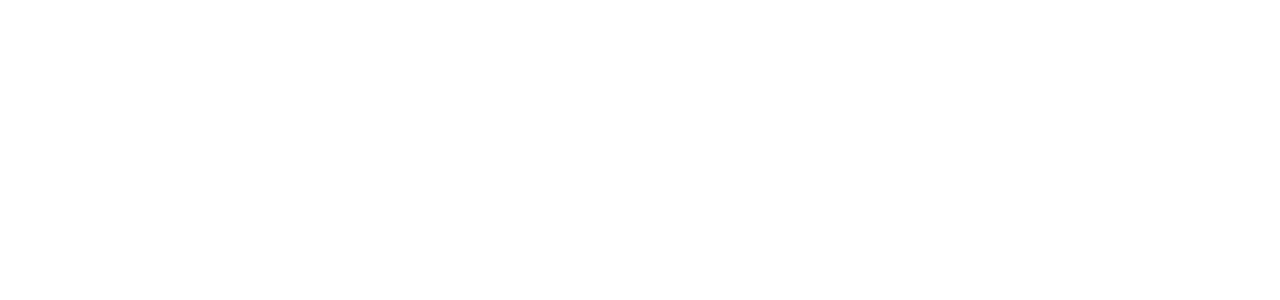
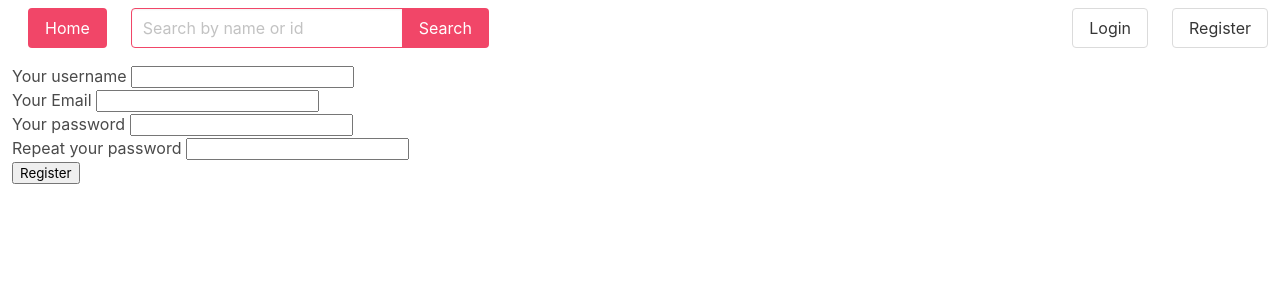
Before and after one commit to JoHoppe/pokedex, a Django app: page /users/register in a window 1280 px wide. Before the commit the part shown is empty. Shown: the top 300 px of the page. Run offline with Django 4.2, Linux system fonts and the light colour scheme.

Commit message:
login and reg works, and integrated into the navbar

```diff
--- a/pokedexapp/templates/pokedexapp/base.html
+++ b/pokedexapp/templates/pokedexapp/base.html
@@ -9,7 +9,6 @@
     <link href="{% static 'css/my_styles.css' %}" rel="stylesheet">
 </head>
 <body class="has-navbar-fixed-top">
-</body>
     <nav class="navbar is-fixed-top">
         <div class="navbar-item is-danger">
             <a href="{% url 'pokedexapp:index'%}">
@@ -29,6 +28,18 @@
             </form>
         </div>
         <div class="navbar-end">
+            {% if user.is_authenticated %}
+            <div class="navbar-item has-dropdown is-hoverable">
+                <a class="navbar-link">
+                    {{ user.username }}
+                </a>
+                <div class="navbar-dropdown">
+                    <a href="{% url 'users:my_profile' %}" class="navbar-item">My Profile</a>
+                    <hr class="navbar-divider">
+                    <a href="{% url 'users:logout' %}" class="navbar-item">Logout</a>
+                </div>
+            </div>
+            {% else %}
             <div class="navbar-item">
                 <div class="control">
                     <a href="{% url 'users:login' %}">
@@ -41,7 +52,9 @@
                     <button class="button is-grey" type="get">Register</button>
                 </a>
             </div>
+            {% endif %}
         </div>
     </nav>
-{%block content %}{% endblock content%}
+    {% block content %}{% endblock content %}
+</body>
 </html>
--- a/users/forms/log_reg_form.py
+++ b/users/forms/log_reg_form.py
@@ -1,5 +1,6 @@
 from django import forms
 from django.contrib.auth import authenticate
+from django.contrib.auth.password_validation import validate_password
 
 
 class RegisterForm(forms.Form):
@@ -25,18 +26,21 @@
         return cleaned_deta
 
 
-from django import forms
-from django.contrib.auth.password_validation import validate_password
-
 # a bit of a useless form, might be usefull later
 class LoginForm(forms.Form):
-    email = forms.CharField(label="email")
-    password = forms.CharField(label="password", widget=forms.PasswordInput)
+    username_or_email = forms.CharField(label="Username or Email")
+    password = forms.CharField(label="Password", widget=forms.PasswordInput)
 
     def clean(self):
         cleaned_data = super().clean()
+        username_or_email = cleaned_data.get('username_or_email')
         password = cleaned_data.get('password')
-        email = cleaned_data.get('email')
 
+        user = authenticate(request=None, username=username_or_email, password=password)  # Authenticate with username
+        if user is None:
+            user = authenticate(request=None, email=username_or_email, password=password)  # Authenticate with email
+
+        if user is None:
+            raise forms.ValidationError('Invalid credentials')
 
         return cleaned_data
--- a/users/templates/users/my_profile.html
+++ b/users/templates/users/my_profile.html
@@ -3,8 +3,12 @@
 <head>
     <meta charset="UTF-8">
     <title>Title</title>
+    {% extends "pokedexapp/base.html" %}
+
 </head>
+{% block content %}
 <body>
 
 </body>
+{% endblock content %}
 </html>
--- a/users/templates/users/register.html
+++ b/users/templates/users/register.html
@@ -2,9 +2,35 @@
 <html lang="en">
 <head>
     <meta charset="UTF-8">
-    <title>Title</title>
+    <title>Register</title>
+    {% extends "pokedexapp/base.html" %}
 </head>
-<body>
+{% block content %}
 
-</body>
+<div class="column is-4">
+
+    <form action="{% url 'users:register' %}" method="POST">
+        {% csrf_token %}
+        <div>
+            Your username
+            {{form.username}}
+        </div>
+        <div>
+            Your Email
+            {{ form.email }}
+        </div>
+        <div>
+            Your password
+            {{ form.password }}
+        </div>
+        <div>
+            Repeat your password
+            {{form.repeat_password}}
+        </div>
+
+        <button type="submit">Register</button>
+    </form>
+</div>
+{% endblock content %}
 </html>
+</html>
--- a/users/urls.py
+++ b/users/urls.py
@@ -1,12 +1,14 @@
-from django.contrib.auth.views import LoginView
 from django.urls import path
 
 from users import views
 
+
 app_name = 'users'
 
 urlpatterns = [
-    path("login", views.login, name="login"),
-    path("register", views.register, name="register"),
+    path("login", views.custom_login, name="login"),
+    path("register", views.custom_register, name="register"),
+    path("my_profile", views.my_profile, name="my_profile"),
+    path("logout", views.CustomLogoutView.as_view(), name="logout"),
 
 ]
--- a/users/views.py
+++ b/users/views.py
@@ -2,7 +2,9 @@
 from django.contrib.auth.decorators import login_required
 # we use djangos built in user model, has everythin we need
 from django.contrib.auth.models import User
+from django.contrib.auth.views import LogoutView
 from django.shortcuts import render, redirect
+from django.urls import reverse_lazy
 
 from .forms.log_reg_form import LoginForm, RegisterForm
 
@@ -10,13 +12,20 @@
 # Create your views here.
 
 
-def login(request):
+def custom_login(request):
     if request.method == 'POST':
-        form = LoginForm(request=request, data=request.POST)  # Pass 'request' as keyword argument
+        form = LoginForm(data=request.POST)
         if form.is_valid():
-            email = form.cleaned_data.get('email')
+            username_or_email = form.cleaned_data.get('username_or_email')
             password = form.cleaned_data.get('password')
-            user = authenticate(request=request, email=email, password=password)  # Pass 'request' as keyword argument
+
+            # Attempt authentication with username
+            user = authenticate(request=request, username=username_or_email, password=password)
+
+            # If authentication with username fails, attempt with email
+            if user is None:
+                user = authenticate(request=request, email=username_or_email, password=password)
+
             if user is not None:
                 login(request, user)
                 return redirect('pokedexapp:index')  # Redirect to your desired page
@@ -26,7 +35,7 @@
     return render(request, 'users/login.html', {'form': form})
 
 
-def register(request):
+def custom_register(request):
     if request.method == 'POST':
         form = RegisterForm(request.POST)
         if form.is_valid():
@@ -37,7 +46,7 @@
             # Create the user
             user = User.objects.create_user(username=username, email=email, password=password)
 
-            # Redirect to a success page or login page
+            # Redirect to a success page or custom_login page
             return redirect('users:login')  # Replace with the appropriate URL
     else:
         form = RegisterForm()
@@ -45,6 +54,10 @@
     return render(request, 'users/register.html', {'form': form})
 
 
+class CustomLogoutView(LogoutView):
+    next_page = reverse_lazy('users:login')  # Redirect to the login page
+
+
 @login_required
 def my_profile(request):
-    return (request, "users/my_profile.html")
+    return render(request, "users/my_profile.html")
```
Also changed, not shown: users/templates/users/login.html (+16 -1 lines). Lines whose indentation alone changed are shown as unchanged.
